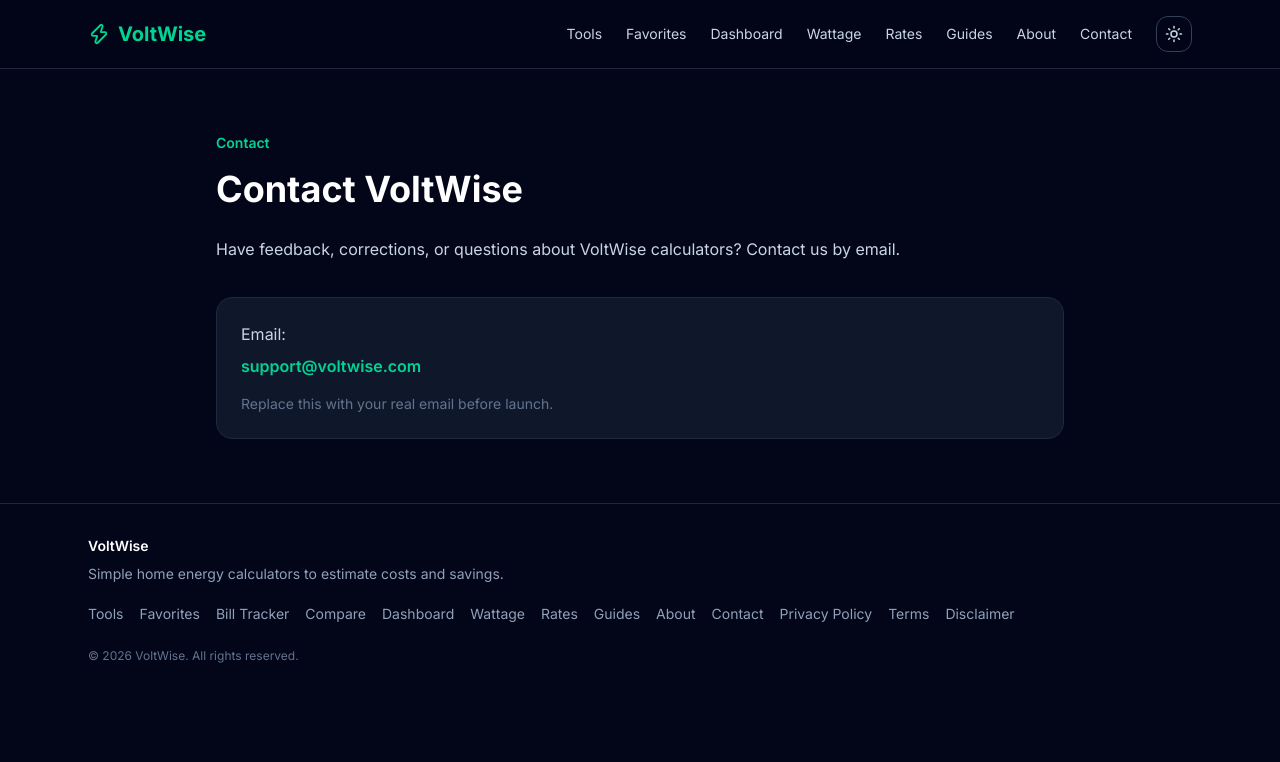
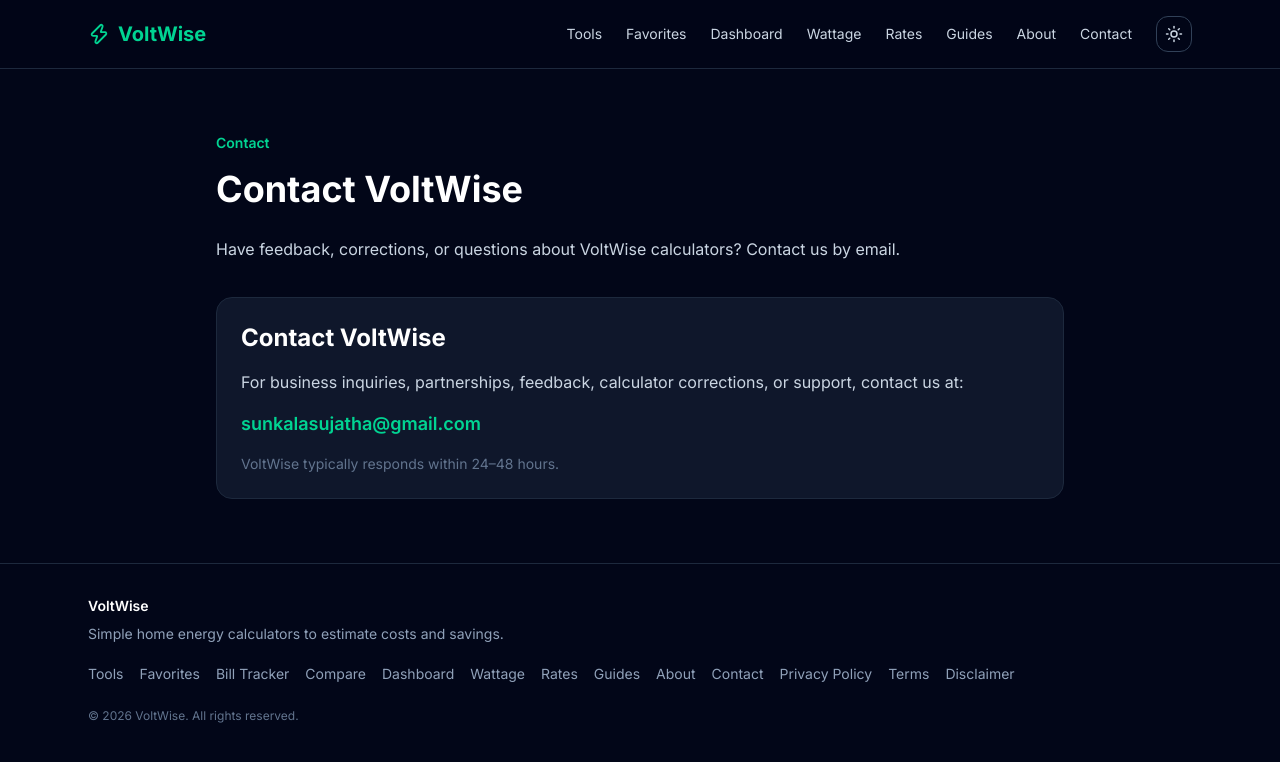
Before and after one commit to CHIRUvoltwise/voltwise, a Next.js app: page /contact in a window 1280 px wide. Shown: the top 762 px of the page. Built offline with nearby package versions, Linux system fonts and the light colour scheme.

Commit message:
Updated contact email

```diff
--- a/app/contact/page.js
+++ b/app/contact/page.js
@@ -22,16 +22,26 @@ export default function ContactPage() {
         </p>
 
         <div className="mt-8 rounded-2xl border border-slate-800 bg-slate-900 p-6">
-          <p className="text-slate-300">Email:</p>
+  <h2 className="text-2xl font-bold text-white">
+    Contact VoltWise
+  </h2>
 
-          <p className="mt-2 font-semibold text-emerald-400">
-            support@voltwise.com
-          </p>
+  <p className="mt-4 text-slate-300">
+    For business inquiries, partnerships, feedback, calculator corrections,
+    or support, contact us at:
+  </p>
 
-          <p className="mt-4 text-sm text-slate-500">
-            Replace this with your real email before launch.
-          </p>
-        </div>
+  <a
+    href="mailto:sunkalasujatha@gmail.com"
+    className="mt-4 inline-block text-lg font-semibold text-emerald-400 hover:underline"
+  >
+    sunkalasujatha@gmail.com
+  </a>
+
+  <p className="mt-4 text-sm text-slate-500">
+    VoltWise typically responds within 24–48 hours.
+  </p>
+</div>
       </section>
 
       <Footer />
```
